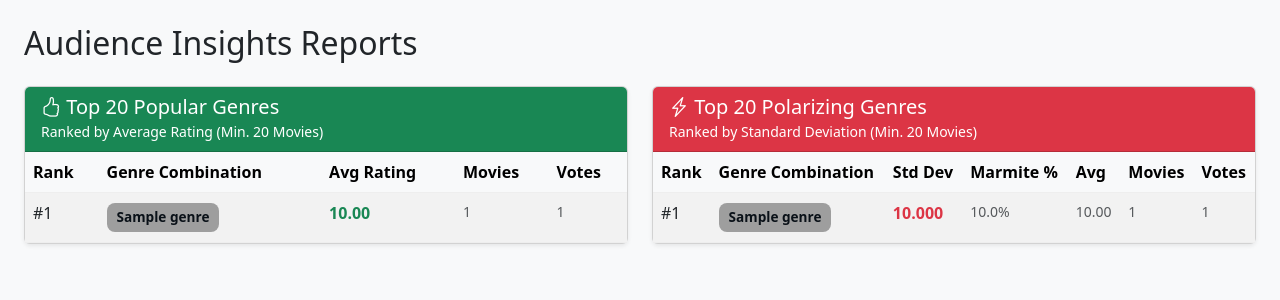
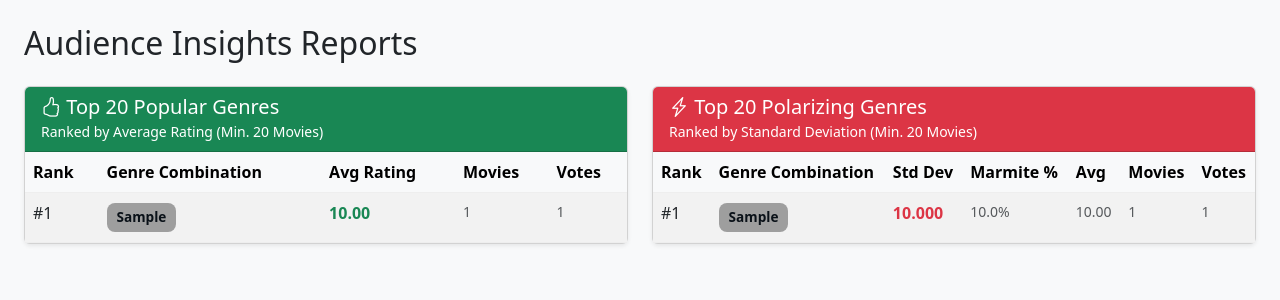
Before and after one commit to ianL123/COMP0022-database_project, a Flask app: template templates/task2.html in a window 1280 px wide. Shown: the part 56-356 px from the top of the page. Run offline with Flask 3, Linux system fonts and the light colour scheme; the template is opened without the code that fills it: most values are stand-ins (such as "Sample title", 1, 10 or a date in 2020).

Commit message:
update task2.html

```diff
--- a/templates/task2.html
+++ b/templates/task2.html
@@ -35,7 +35,7 @@
                                 <tr>
                                     <td>#{{ loop.index }}</td>
                                     <td>
-                                        {% for g in row.genre.split('|') %}
+                                        {% for g in row.genre_combination.split('|') %}
                                           <span class="genre genre-{{ g|lower|replace(' ', '-') }}">{{ g }}</span>
                                         {% endfor %}
                                     </td>
@@ -71,7 +71,7 @@
                                 <tr>
                                     <td>#{{ loop.index }}</td>
                                     <td>
-                                        {% for g in row.genre.split('|') %}
+                                        {% for g in row.genre_combination.split('|') %}
                                           <span class="genre genre-{{ g|lower|replace(' ', '-') }}">{{ g }}</span>
                                         {% endfor %}
                                     </td>
```
